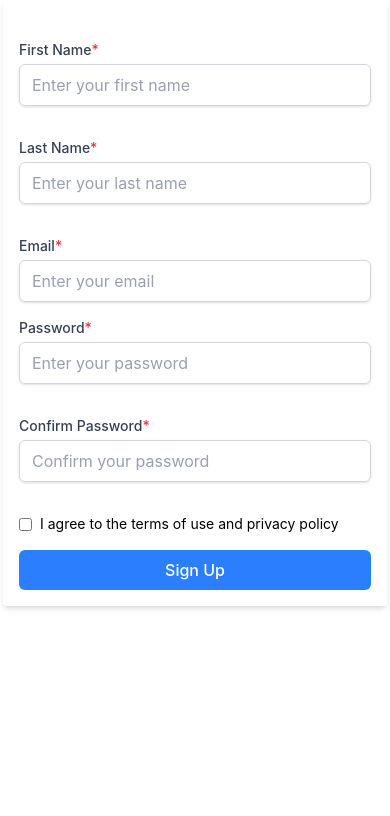
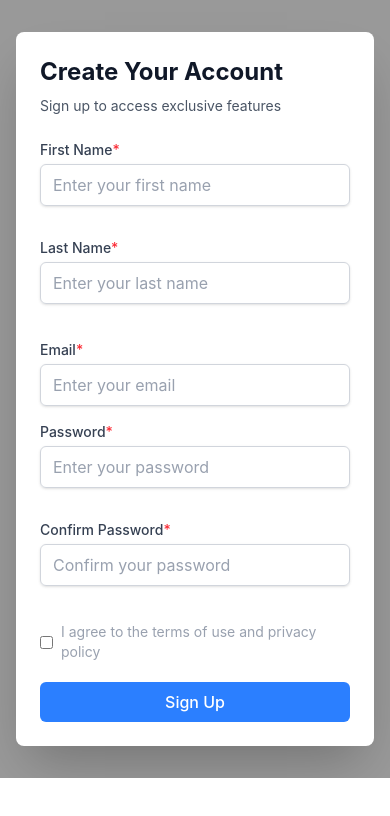
Before and after one commit to webwizsharmin/clientflow-v2, a React (Vite) app: page /registration in a window 390 px wide. Shown: the top 816 px of the page. Built offline with nearby package versions, Linux system fonts and the light colour scheme.

Commit message:
feat: polish Registration modal with responsive design and dark/light mode
- Refactored Registration component to use modal overlay, improved
- Placeholder visibility, added dark/light theme support, and ensured
- responsive layout for mobile and desktop.

```diff
--- a/src/components/Forms/Registration.jsx
+++ b/src/components/Forms/Registration.jsx
@@ -58,14 +58,16 @@ export default function Registration({ title, description }) {
   };
 
   return (
-    <div className="w-full max-w-sm sm:max-w-md mx-auto p-4 sm:p-6 bg-white/90 dark:bg-gray-800/25 rounded shadow-md">
+    <div className=" md:fixed inset-0 flex items-center justify-center bg-black/40 backdrop-blur-sm z-50 overflow-y-auto">
+      <div className="flex min-h-full items-center justify-center">
+        <div className="w-full max-w-md mx-4 sm:max-auto my-8 p-6 sm:p-8 bg-white dark:bg-gray-900 rounded-lg shadow-2xl transition-colors duration-300">
           <h2 className="text-2xl sm:text-3xl font-bold mb-2 text-gray-900 dark:text-gray-100">
-        {title}
+            {title || "Create Your Account"}
           </h2>
-      <p className="text-xs sm:text-sm mb-6 text-gray-600 dark:text-gray-300">
-        {description}
+          <p className="text-sm mb-6 text-gray-600 dark:text-gray-400">
+            {description || "Sign up to access exclusive features"}
           </p>
-      <form onSubmit={handleSubmit} className="space-y-4">
+          <form onSubmit={handleSubmit} className="space-y-5">
             <div className="flex flex-col sm:flex-row gap-4">
               <Input
                 type="text"
@@ -123,19 +125,26 @@ export default function Registration({ title, description }) {
                 id="terms"
                 checked={formData.terms}
                 onChange={handleChange}
-            className="mr-2"
+                className="mr-2 accent-blue-600"
               />
-          <label htmlFor="terms" className="text-sm">
+              <label htmlFor="terms" className="text-sm text-gray-400">
                 I agree to the terms of use and privacy policy
               </label>
             </div>
 
             {error && <p className="text-red-600 text-sm">{error}</p>}
 
-        <Button type="submit" variant="primary" fullWidth>
+            <Button
+              type="submit"
+              variant="primary"
+              fullWidth
+              className="bg-blue-600 hover:bg-blue-700 text-white font-semibold rounded-md transition-colors duration-200"
+            >
               Sign Up
             </Button>
           </form>
         </div>
+      </div>
+    </div>
   );
 }
```
Lines whose indentation alone changed are shown as unchanged.
